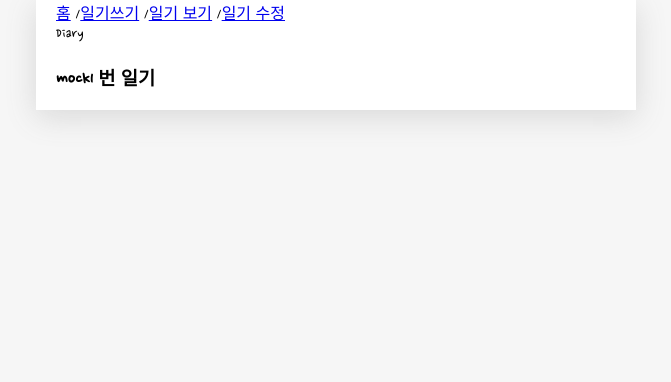
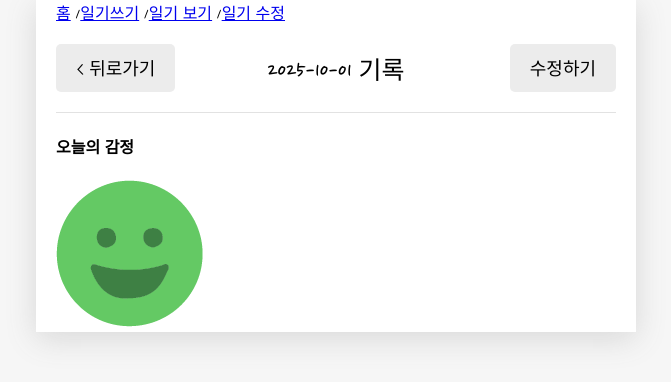
Before and after one commit to khyuna0/project03, a React (Create React App) app: page / in a window 1280 px wide. Both pictures are taken after a click on the element 420 px from the left and 261 px from the top of the page. Shown: the top 382 px of the page, without its empty margins (304-975 px from the left). Built offline with nearby package versions, Linux system fonts and the light colour scheme.

Commit message:
일기 세부내용 보기 감정이미지 출력 기능 추가

```diff
--- /dev/null
+++ b/src/component/Viewer.js
@@ -0,0 +1,20 @@
+import { emotionList } from "../util";
+import EmotionItem from "./EmotionItem";
+import "./Viewer.css"
+
+const Viewer = ({content, emotionId}) => {
+   const emotionItem = emotionList.find((item) => emotionId === item.id);
+
+    return (
+        <div className="Viewer">
+            <section>
+                <h4>오늘의 감정</h4>
+                <div className="emotion_img_wrapper">
+                    <img alt={emotionItem.name} src={emotionItem.img} />
+                </div>
+            </section>
+        </div>
+    );
+};
+
+export default Viewer;
--- a/src/hooks/useDiary.js
+++ b/src/hooks/useDiary.js
@@ -6,17 +6,19 @@ import { useNavigate } from "react-router-dom";
 
 // id로 일기를 불러오고, 해당 id가 없으면 경고창 띄우고 홈으로 돌려보내는 기능
 const useDiary = (id) => {
+
     const data = useContext(DiaryStateContext);
+
     const [diary, setDiary] = useState();
     const navigate = useNavigate();
 
     useEffect(() => {
-        const matchDiary = data.find((item) => (item.id === id)) // 유저가 클릭한 아이디와 일치하는 일기 찾아 반환
+        const matchDiary = data.find((item) => (item.id === id)); // 유저가 클릭한 아이디와 일치하는 일기 찾아 반환
         if (matchDiary) {
             setDiary(matchDiary);
         } else { // 못 찾을 경우 방어
             alert("해당 일기가 존재하지 않습니다.");
-            navigate("/")
+            navigate("/",{replace : true})
         }
     },[id, data])
 
--- a/src/pages/Diary.js
+++ b/src/pages/Diary.js
@@ -1,15 +1,41 @@
-import { useParams } from "react-router-dom";
+import { useNavigate, useParams } from "react-router-dom";
+import useDiary from "../hooks/useDiary";
+import Header from "../component/Header";
+import Button from "../component/Button";
+import { getFormattedDate } from "../util";
+import Viewer from "../component/Viewer";
 
 const Diary = () => {
     const {id} = useParams();
     // @pathVariable String id 유사
+    const data = useDiary(id); // 유저가 클릭한 글의 id와 일치하는 일기 객체
+    const navigate = useNavigate();
 
-    return (
-        <div>
-            Diary
-            <h3>{id} 번 일기</h3>
-        </div>
-    )
+    const goBack = () => {
+        navigate(-1);
+    }
+    const goEdit = () => {
+        navigate(`/edit/{id}`);
+    }
+
+    if (!data) { // data 값이 undefined 일 때 방어
+        return (
+            <div>
+                일기를 불러오는 중입니다...
+            </div>
+        )
+    } else {
+        const {date, content, emotionId} = data;
+        const title = `${getFormattedDate(new Date(Number(date)))} 기록`
+        return (
+            <div>
+                <Header title={title}
+                leftChild={<Button text={"< 뒤로가기"} onClick={goBack}/>}
+                rightChild={<Button text={"수정하기"} onClick={goEdit}/>}/>
+                <Viewer content={content} emotionId={emotionId}/>
+            </div>
+        )
+    }
 }
 
 export default Diary;
```
Also changed, not shown: src/component/Viewer.css (added).
